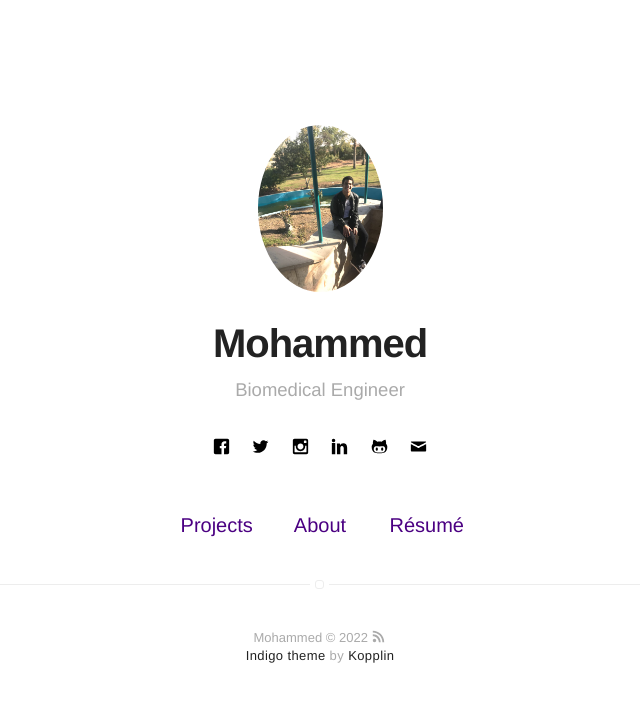
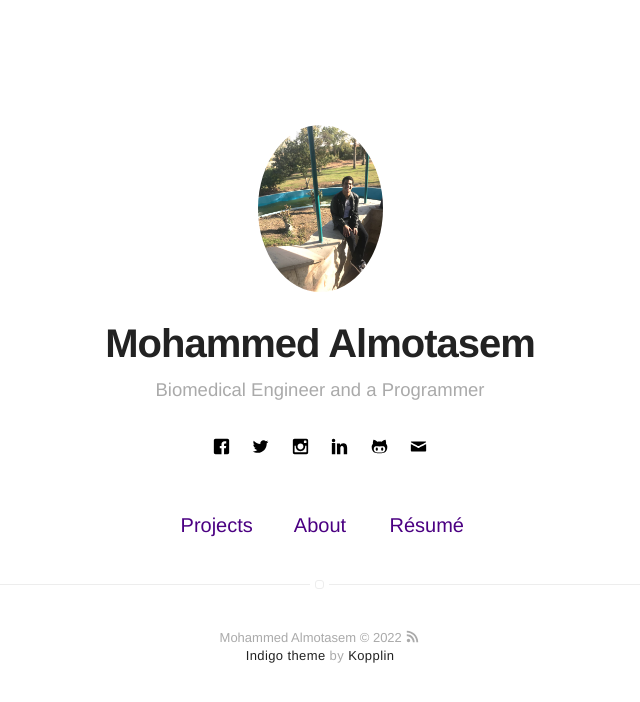
Before and after one commit to Almotasem100/Almotasem100.github.io, a Jekyll site: the page built from index.html, in a window 1280 px wide. Shown: the top 702 px of the page, without its empty margins (320-960 px from the left). Built offline with Jekyll 4.4.1, drawn with Linux system fonts in a browser that asks for light colours.

Commit message:
old edit

```diff
--- a/_config.yml
+++ b/_config.yml
@@ -1,6 +1,6 @@
 # main text of home
-name: Mohammed
-bio: Biomedical Engineer
+name: Mohammed Almotasem
+bio: Biomedical Engineer and a Programmer
 
 # twitter summary info
 description: A blog about technology and stuff related
```
